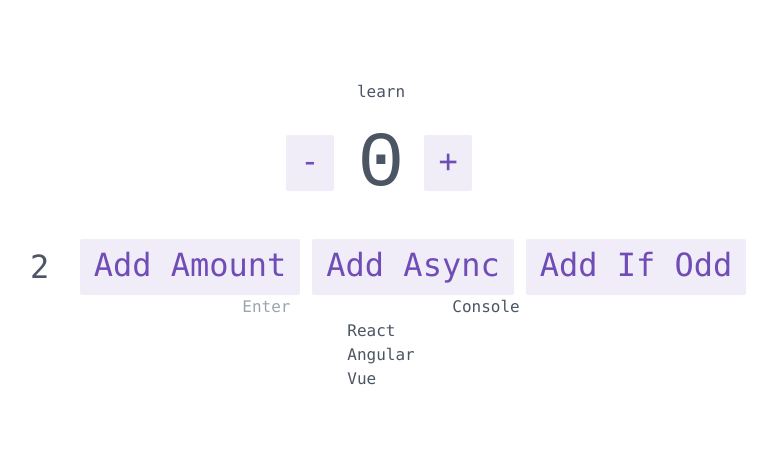
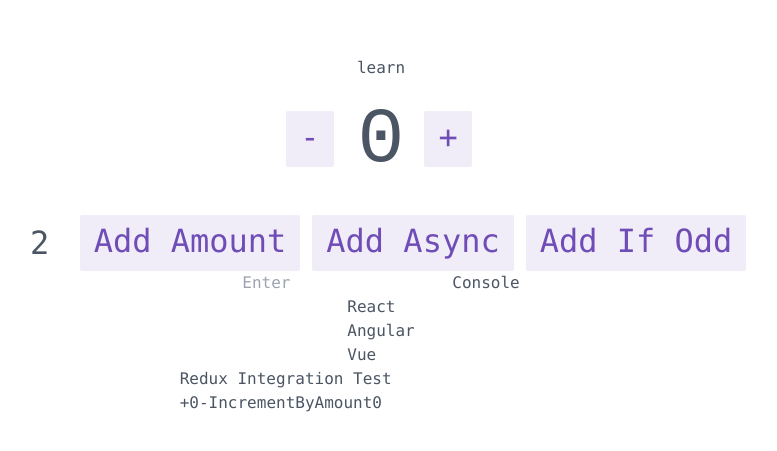
Before and after one commit to kira-0521/learning, a React (Create React App) app in the folder react-vanilla-test/: page / in a window 1280 px wide. Shown: the part 165-616 px from the top of the page, without its empty margins (259-1036 px from the left). Built offline with nearby package versions, Linux system fonts and the light colour scheme.

Commit message:
[ add ] redux in component

```diff
--- a/react-vanilla-test/src/App.js
+++ b/react-vanilla-test/src/App.js
@@ -2,6 +2,7 @@ import { Layout } from './components/Layout'
 import RenderInput from './RenderInput'
 import { Counter } from './features/counter/Counter'
 import FrameworkList from './FrameworkList'
+import Redux from './Redux'
 
 function App() {
   const data = [
@@ -24,6 +25,7 @@ function App() {
       <Counter />
       <RenderInput outputConsole={console.log} />
       <FrameworkList frameworks={data} />
+      <Redux />
     </Layout>
   )
 }
--- /dev/null
+++ b/react-vanilla-test/src/Redux.js
@@ -0,0 +1,36 @@
+import React from 'react'
+import { useSelector, useDispatch } from 'react-redux'
+import {
+  selectCount,
+  increment,
+  decrement,
+  incrementByAmount,
+} from './features/customCounter/customCounterSlice'
+
+const Redux = () => {
+  const [number, setNumber] = React.useState(0)
+  const count = useSelector(selectCount)
+  const dispatch = useDispatch()
+
+  return (
+    <div>
+      <h3>Redux Integration Test</h3>
+      <div>
+        <button onClick={() => dispatch(increment())}>+</button>
+        <span data-testid="count-value">{count}</span>
+        <button onClick={() => dispatch(decrement())}>-</button>
+        <button onClick={() => dispatch(incrementByAmount(number | 0))}>
+          IncrementByAmount
+        </button>
+        <input
+          type="text"
+          placeholder="Enter"
+          value={number}
+          onChange={(e) => setNumber(e.target.value)}
+        />
+      </div>
+    </div>
+  )
+}
+
+export default Redux
```
